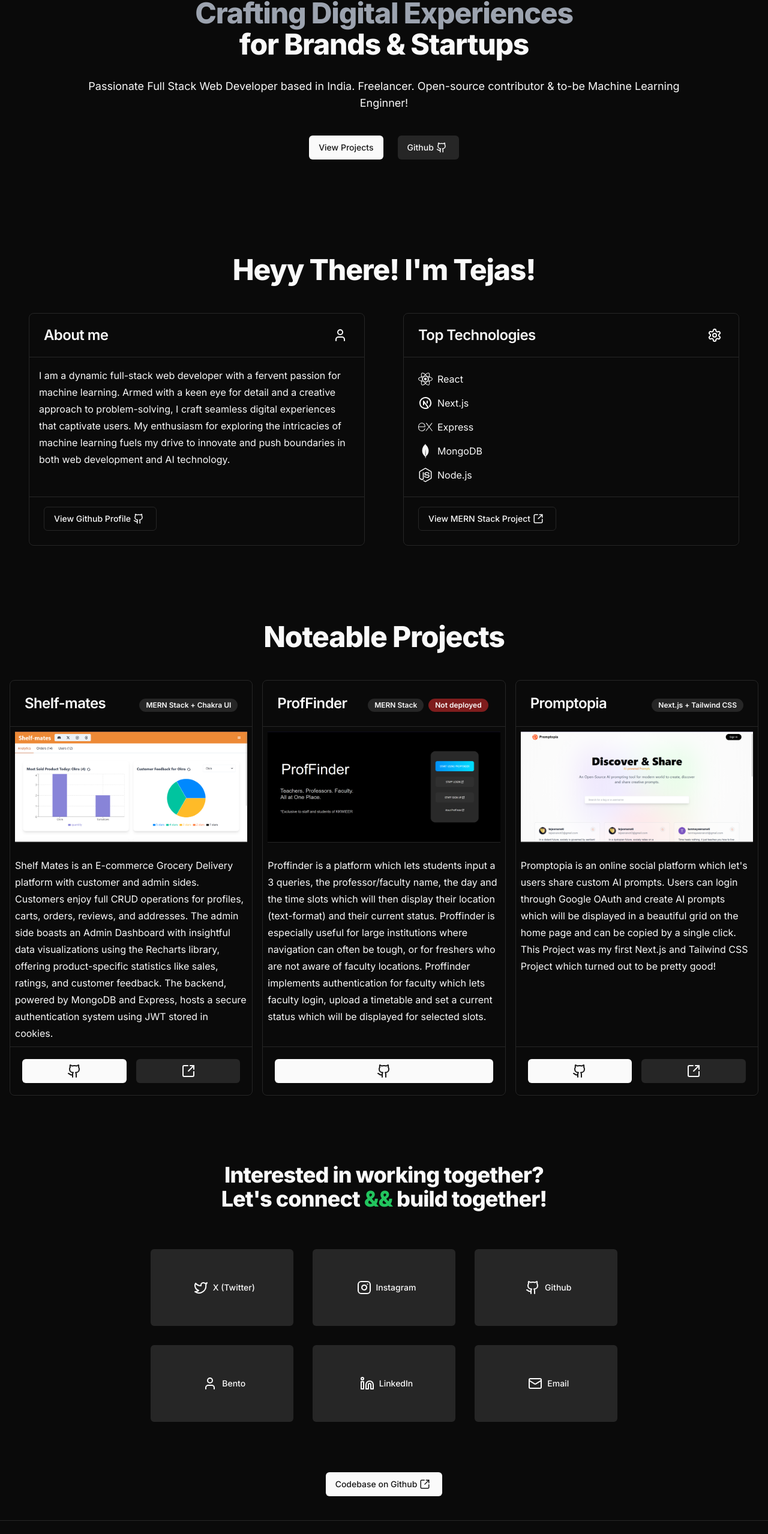
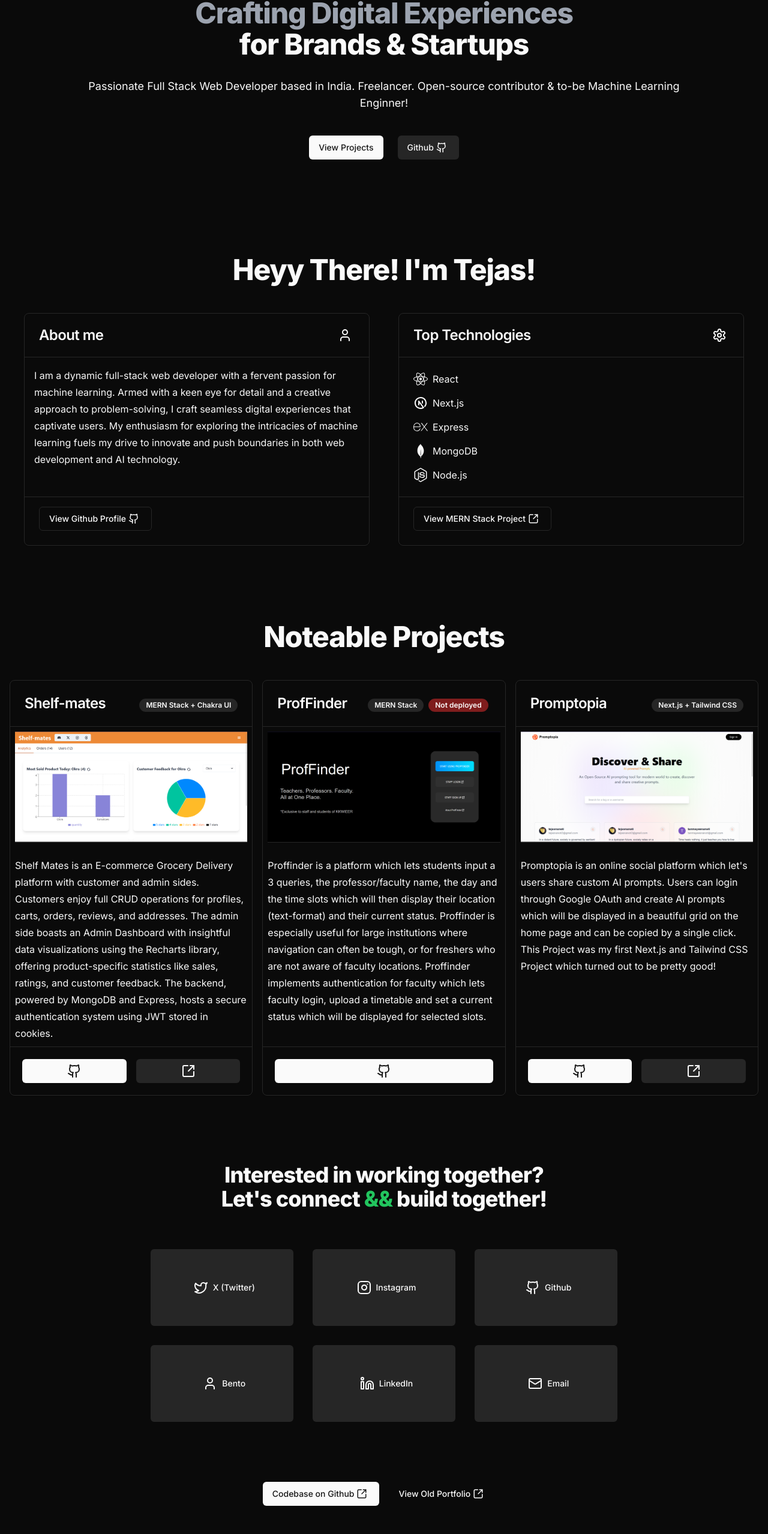
Before and after one commit to Goldfish7718/personal-portfolio-2, a Next.js app: page / in a window 1280 px wide. Shown: the part 211-2769 px from the top of the page at 60% size. Built offline with nearby package versions, Linux system fonts and the light colour scheme.

Commit message:
style & docs[README, Hero & Navbar]:💅📃 Deployment Sect. for README; Responseive tweaks[About Me Sect.];

```diff
--- a/components/Hero.tsx
+++ b/components/Hero.tsx
@@ -25,6 +25,7 @@
 import Image from 'next/image'
 import { Badge } from './ui/badge'
 import { scrollToElement } from './Navbar'
+import Link from 'next/link'
 
 const Hero = () => {
 
@@ -55,8 +56,8 @@
             <div className='mx-4 text-center' id='about-me'>
                 <h1 className='mt-20 text-3xl lg:text-5xl'>Heyy There! I&apos;m Tejas!</h1>
 
-                <div className='flex flex-col sm:flex-row'>
-                    <Card className='m-4 sm:m-8 md:my-12 md:w-1/2 flex flex-col'>
+                <div className='flex flex-col sm:flex-row md:mt-0 mt-6 '>
+                    <Card className='m-1 my-4 sm:m-4 md:m-6 md:my-12 sm:w-1/2 flex flex-col'>
                         <CardHeader>
                             <CardTitle className='flex flex-row justify-center sm:justify-between'>About me <User size={24} className='mx-1' /></CardTitle>
                         </CardHeader>
@@ -71,7 +72,7 @@
                             <Button className='mt-4' variant='outline' onClick={() => router.push('https://github.com/goldfish7718')}>View Github Profile <Github size={18} className='mx-1' /></Button>
                         </CardFooter>
                     </Card>
-                    <Card className='m-4 sm:m-8 md:my-12 md:w-1/2'>
+                    <Card className='m-1 my-4 sm:m-4 md:m-6 md:my-12 sm:w-1/2'>
                         <CardHeader>
                             <CardTitle className='flex flex-row justify-center sm:justify-between'>Top Technologies <Settings size={24} className='mx-1' /></CardTitle>
                         </CardHeader>
@@ -189,6 +190,11 @@
 
             <div className='flex justify-center items-center mt-5 mb-10'>
                 <Button className='flex flex-row' onClick={() => router.push('https://github.com/goldfish7718/personal-portfolio-2')}>Codebase on Github <ArrowUpRightFromSquare size={18} className='mx-1' /></Button>
+                <Button className='m-4' variant='link' asChild>
+                    <Link href='https://tejasnanoti-old-portfolio.vercel.app'>
+                        View Old Portfolio <ArrowUpRightFromSquare size={18} className='mx-1' />
+                    </Link>
+                </Button>
             </div>
 
             {/* FOOTER */}
--- a/components/Navbar.tsx
+++ b/components/Navbar.tsx
@@ -31,7 +31,7 @@
   return (
     <>
         <nav className="p-4 py-6 sm:p-3 sm:mt-0 sm:text-left flex justify-between items-center z-10 fixed w-full dark:bg-[#0a0a0a] dark:bg-opacity-70 backdrop-blur-sm">
-            <h1 className="text-xl sm:text-2xl">Tejas Nanoti</h1>
+            <h1 className="text-xl sm:text-2xl hover:cursor-pointer" onClick={() => scrollToElement('home')}>Tejas Nanoti</h1>
 
             {/* MOBILE NAVIGATION */}
             <div className="sm:hidden">
```
Also changed, not shown: 1 other file (tests, documents, lock files or other folders).
